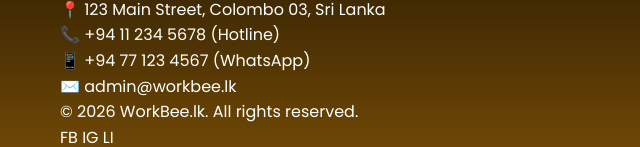
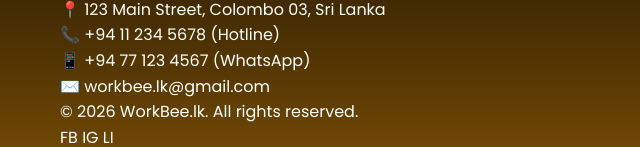
Before and after one commit to gcaruna45-cmd/workbee, a plain HTML site: page workers.html in a window 1280 px wide. Shown: the part 9011-9158 px from the top of the page, 0-640 px from the left. Drawn offline with Linux system fonts and the light colour scheme.

Commit message:
Update Contact Us email to workbee.lk@gmail.com

```diff
--- a/workers.html
+++ b/workers.html
@@ -474,7 +474,7 @@
                         </li>
                         <li class="flex items-center gap-3">
                             <span class="text-primary">✉️</span>
-                            <span>admin@workbee.lk</span>
+                            <a href="mailto:workbee.lk@gmail.com" class="hover:text-primary transition-colors" style="color:inherit;text-decoration:none;">workbee.lk@gmail.com</a>
                         </li>
                     </ul>
                 </div>
```
Also changed, not shown: index.html (+1 -1 lines).
